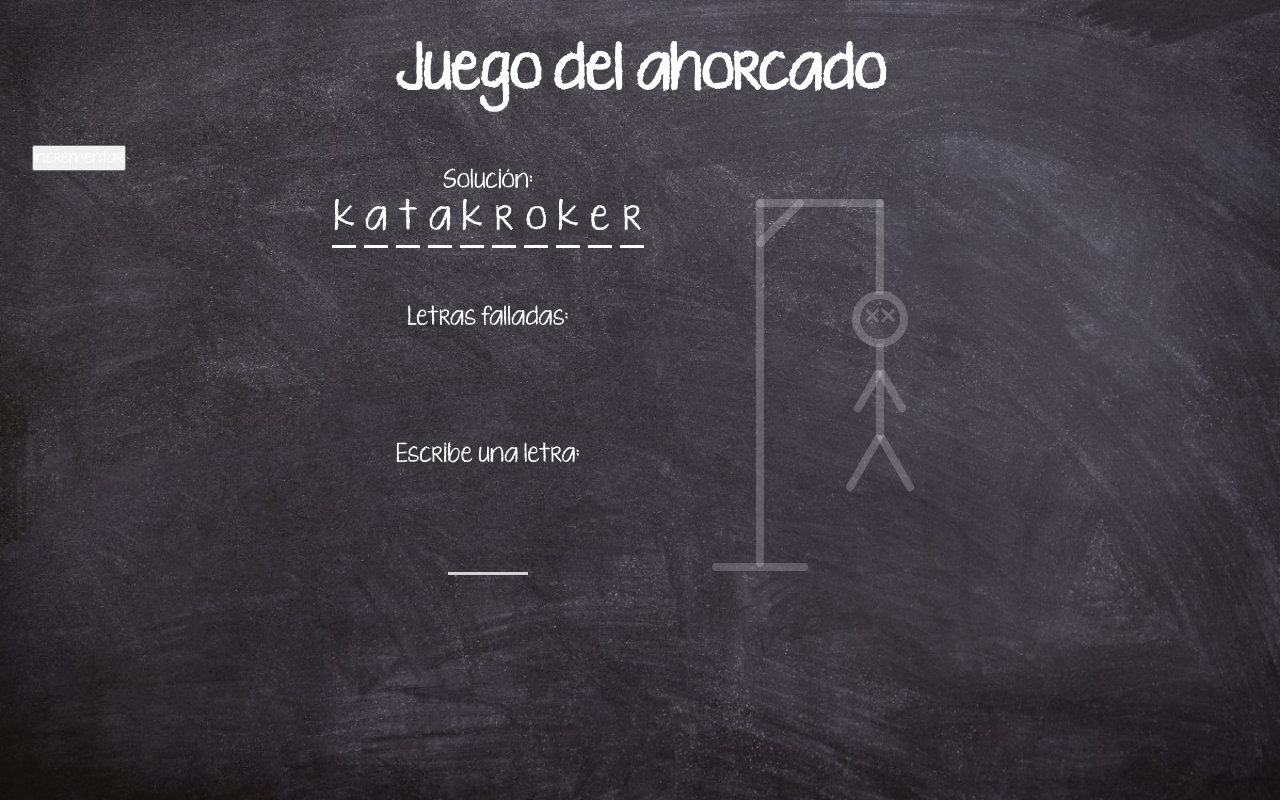
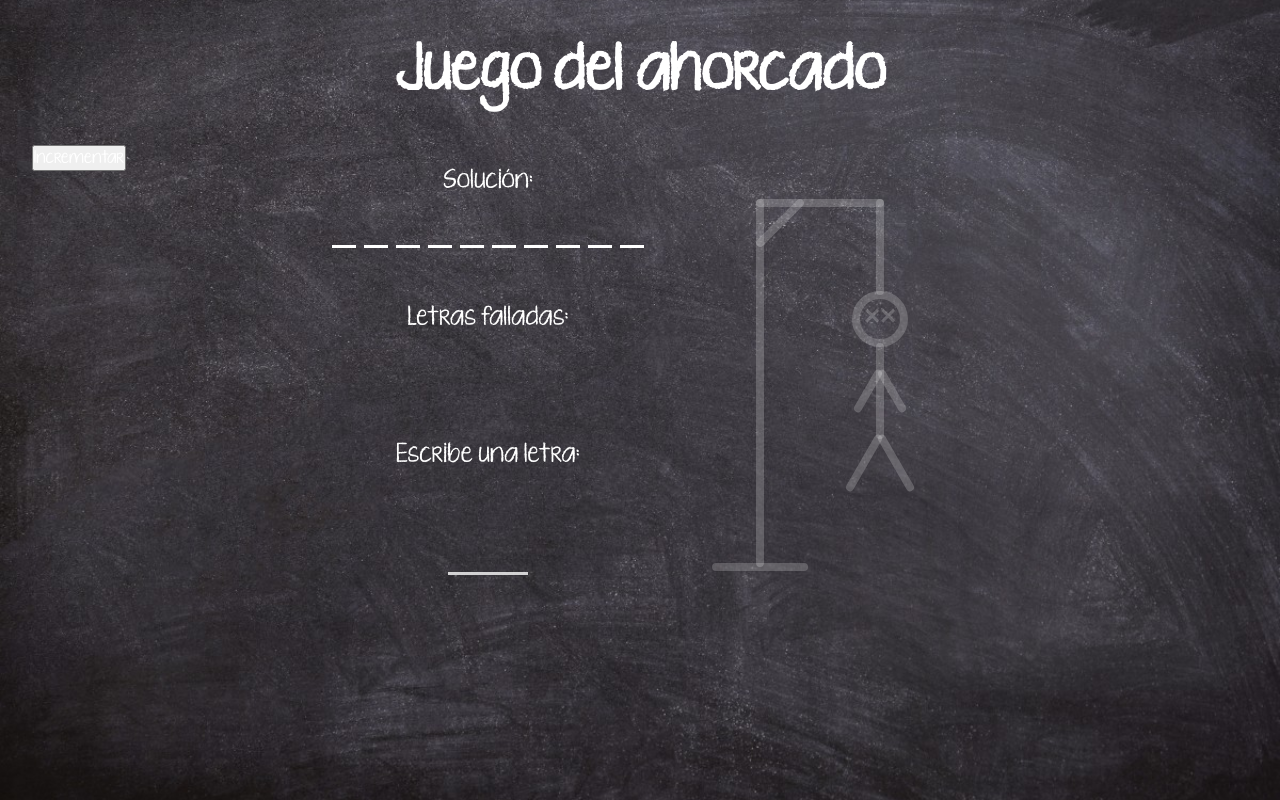
Before and after one commit to Adalab/promo-R-module-3-pair-13-sprint-1-hangman-game, a React (Create React App) app: page / in a window 1280 px wide. Built offline with nearby package versions, Linux system fonts and the light colour scheme.

Commit message:
add function error and render error

```diff
--- a/src/components/App.js
+++ b/src/components/App.js
@@ -32,11 +32,27 @@ function App() {
   //funcion para pintar
   const renderSolutionLetters = () => {
     const wordLetters = word.split("");
-    // setWord([...wordLetters]);
-    return wordLetters.map((word, index) => {
-      return <li className="letter" key={index}> {word}</li>;
+
+    return wordLetters.map((letter, index) => {
+
+      const correctLetter = userLetters.includes(letter.toLocaleLowerCase()); //función para obtener el valor de lo que pinta la usuaria en comparación a lo que tiene la letra de la API.
+
+      return <li className="letter" key={index}>{ correctLetter ? letter : ''}</li>; //condicional para que se pinte la letras: si es igual a la letra que contiene la palabra se pinta, sino se deja vacio.
     });
   };
+
+  const renderErrorLetters = () => {
+    const incorrectLetter = userLetters.filter(
+    (letter) =>
+      word.toLocaleLowerCase().includes(letter.toLocaleLowerCase()) === false
+  );
+
+    return incorrectLetter.map((letter, index) => {
+
+      return <li className="letter" key={index}>{letter}</li>; //condicional para que se pinte la letras: si es igual a la letra que contiene la palabra se pinta, sino se deja vacio.
+    });
+  };
+
 
   return (
     <div className="page">
@@ -52,7 +68,7 @@ function App() {
           </div>
           <div className="error">
             <h2 className="title">Letras falladas:</h2>
-            <ul className="letters"></ul>
+            <ul className="letters">{renderErrorLetters()}</ul>
           </div>
           <form className="form" onSubmit={handleSubmit}>
             <label className="title" htmlFor="last-letter">
```
